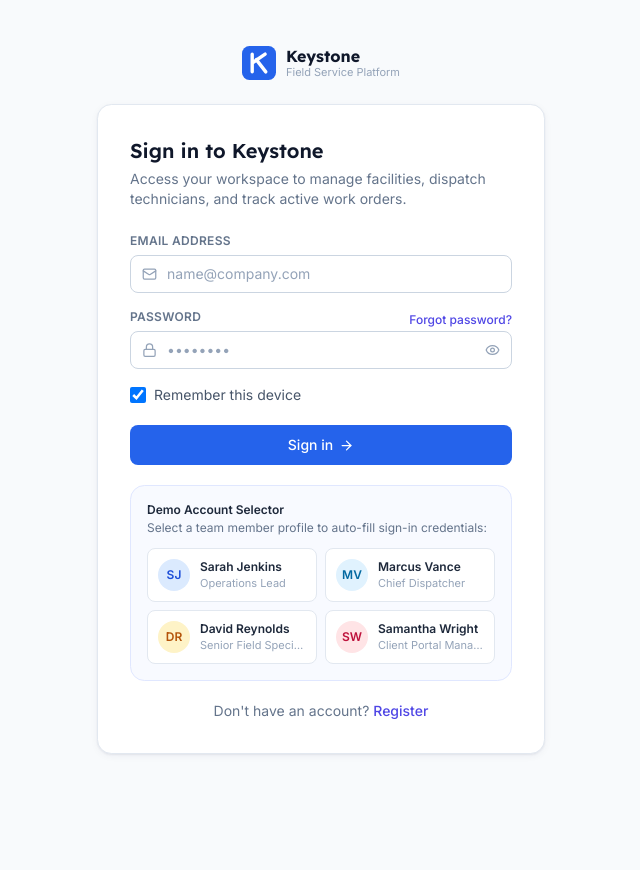
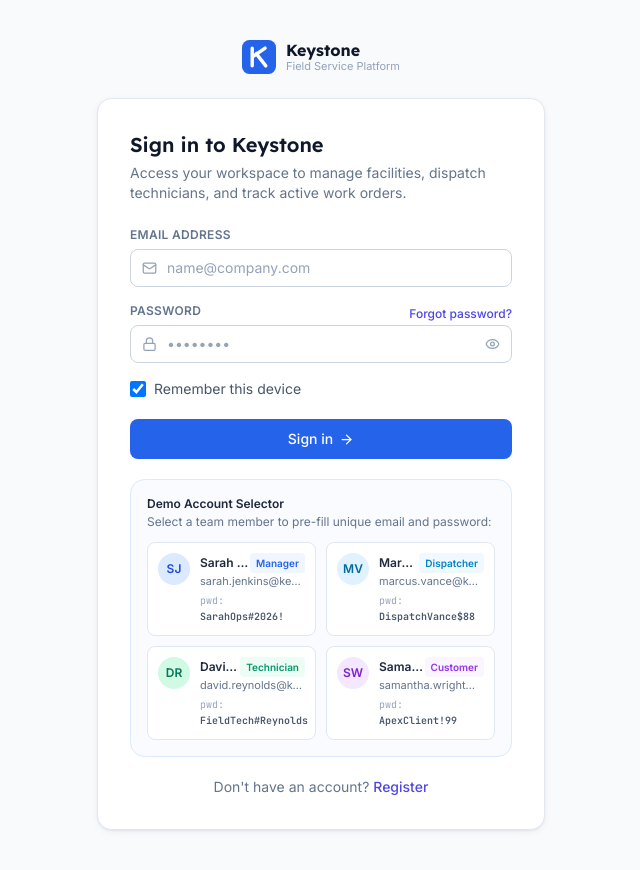
Before and after one commit to akshayvarma121/keystone-frontend-zidio, a React (Vite) app: page /login in a window 1280 px wide. Shown: the whole page, without its empty margins (319-959 px from the left). Before the commit the page ends 800 px from the top, so only its background shows below. Built offline with nearby package versions, Linux system fonts and the light colour scheme.

Commit message:
feat(auth): set distinct corporate emails and unique passwords for each role profile

```diff
--- a/src/context/AuthContext.tsx
+++ b/src/context/AuthContext.tsx
@@ -100,12 +100,14 @@ function parseJwtToUser(token: string): User {
     const role: Role = (payload.role as Role) || 'MANAGER';
     const email = payload.sub || 'admin@keystone.com';
     const knownNames: Record<string, string> = {
+      'sarah.jenkins@keystone.com': 'Sarah Jenkins',
+      'marcus.vance@keystone.com': 'Marcus Vance',
+      'david.reynolds@keystone.com': 'David Reynolds',
+      'samantha.wright@apex-properties.com': 'Samantha Wright',
       'alice@keystone.local': 'Sarah Jenkins',
       'bob@keystone.local': 'Marcus Vance',
       'charlie@keystone.local': 'David Reynolds',
       'dave@acmecorp.com': 'Samantha Wright',
-      'admin@keystone.com': 'Alexander Cross',
-      'tech1@keystone.com': 'Michael Chang',
     };
     const name = knownNames[email] || (email.includes('@') ? email.split('@')[0].replace('.', ' ') : 'Operations Lead');
 
@@ -133,11 +135,10 @@ export const AuthProvider: React.FC<{ children: React.ReactNode }> = ({ children
   });
 
   React.useEffect(() => {
-    if (typeof window === 'undefined') return;
-    const storedToken = window.sessionStorage.getItem(TOKEN_KEY);
-    if (storedToken) {
-      setToken(storedToken);
-      setUser(parseJwtToUser(storedToken));
+    const savedToken = window.sessionStorage.getItem(TOKEN_KEY);
+    if (savedToken) {
+      setToken(savedToken);
+      setUser(parseJwtToUser(savedToken));
     }
   }, []);
 
@@ -158,9 +159,9 @@ export const AuthProvider: React.FC<{ children: React.ReactNode }> = ({ children
         console.warn('Backend login unavailable, creating fallback session:', backendError.message);
         let role: Role = 'MANAGER';
         const em = email.toLowerCase();
-        if (em.includes('dispatcher') || em.includes('bob')) role = 'DISPATCHER';
-        else if (em.includes('tech') || em.includes('charlie')) role = 'TECHNICIAN';
-        else if (em.includes('customer') || em.includes('acme') || em.includes('dave')) role = 'CUSTOMER';
+        if (em.includes('marcus') || em.includes('dispatcher') || em.includes('bob')) role = 'DISPATCHER';
+        else if (em.includes('david') || em.includes('tech') || em.includes('charlie')) role = 'TECHNICIAN';
+        else if (em.includes('samantha') || em.includes('apex') || em.includes('customer') || em.includes('dave')) role = 'CUSTOMER';
 
         const header = btoa(JSON.stringify({ alg: 'HS256', typ: 'JWT' }));
         const payload = btoa(JSON.stringify({
--- a/src/pages/LoginPage.tsx
+++ b/src/pages/LoginPage.tsx
@@ -112,64 +112,80 @@ export const LoginPage: React.FC = () => {
             )}
           </form>
 
-          <div className="mt-5 rounded-xl border border-indigo-100 bg-indigo-50/40 dark:border-indigo-900/40 dark:bg-indigo-950/20 p-4 text-xs">
+          <div className="mt-5 rounded-xl border border-blue-100 bg-blue-50/40 dark:border-blue-900/40 dark:bg-blue-950/20 p-4 text-xs">
             <p className="font-semibold text-slate-800 dark:text-slate-100 mb-0.5">Demo Account Selector</p>
-            <p className="mb-3 text-slate-500 dark:text-slate-400">Select a team member profile to auto-fill sign-in credentials:</p>
+            <p className="mb-3 text-slate-500 dark:text-slate-400">Select a team member to pre-fill unique email and password:</p>
 
-            <div className="grid gap-2 sm:grid-cols-2">
+            <div className="grid gap-2.5 sm:grid-cols-2">
               <button
                 type="button"
-                onClick={() => { setEmail('alice@keystone.local'); setPassword('Password123!'); }}
-                className="flex items-center gap-2.5 rounded-lg border border-slate-200 dark:border-slate-800 bg-white dark:bg-slate-900 p-2.5 text-left hover:border-blue-400 hover:bg-blue-50/50 dark:hover:bg-blue-900/20 transition-all group"
+                onClick={() => { setEmail('sarah.jenkins@keystone.com'); setPassword('SarahOps#2026!'); }}
+                className="flex items-start gap-2.5 rounded-lg border border-slate-200 dark:border-slate-800 bg-white dark:bg-slate-900 p-2.5 text-left hover:border-blue-500 hover:shadow-sm transition-all group"
               >
                 <span className="flex h-8 w-8 items-center justify-center rounded-full bg-blue-100 dark:bg-blue-900/40 text-blue-700 dark:text-blue-300 font-semibold shrink-0">
                   SJ
                 </span>
-                <div className="min-w-0">
-                  <p className="font-semibold text-slate-800 dark:text-slate-100 truncate group-hover:text-blue-600 dark:group-hover:text-blue-400">Sarah Jenkins</p>
-                  <p className="text-[11px] text-slate-400 truncate">Operations Lead</p>
+                <div className="min-w-0 flex-1">
+                  <div className="flex items-center justify-between">
+                    <p className="font-semibold text-slate-800 dark:text-slate-100 truncate group-hover:text-blue-600 dark:group-hover:text-blue-400">Sarah Jenkins</p>
+                    <span className="text-[10px] font-semibold text-blue-600 dark:text-blue-400 bg-blue-50 dark:bg-blue-950/60 px-1.5 py-0.5 rounded">Manager</span>
+                  </div>
+                  <p className="text-[11px] text-slate-500 dark:text-slate-400 truncate">sarah.jenkins@keystone.com</p>
+                  <p className="text-[10px] font-mono text-slate-400 mt-1">pwd: <span className="text-slate-600 dark:text-slate-300 font-semibold">SarahOps#2026!</span></p>
                 </div>
               </button>
 
               <button
                 type="button"
-                onClick={() => { setEmail('bob@keystone.local'); setPassword('Password123!'); }}
-                className="flex items-center gap-2.5 rounded-lg border border-slate-200 dark:border-slate-800 bg-white dark:bg-slate-900 p-2.5 text-left hover:border-sky-400 hover:bg-sky-50/50 dark:hover:bg-sky-900/20 transition-all group"
+                onClick={() => { setEmail('marcus.vance@keystone.com'); setPassword('DispatchVance$88'); }}
+                className="flex items-start gap-2.5 rounded-lg border border-slate-200 dark:border-slate-800 bg-white dark:bg-slate-900 p-2.5 text-left hover:border-sky-500 hover:shadow-sm transition-all group"
               >
                 <span className="flex h-8 w-8 items-center justify-center rounded-full bg-sky-100 dark:bg-sky-900/40 text-sky-700 dark:text-sky-300 font-semibold shrink-0">
                   MV
                 </span>
-                <div className="min-w-0">
-                  <p className="font-semibold text-slate-800 dark:text-slate-100 truncate group-hover:text-sky-600 dark:group-hover:text-sky-400">Marcus Vance</p>
-                  <p className="text-[11px] text-slate-400 truncate">Chief Dispatcher</p>
+                <div className="min-w-0 flex-1">
+                  <div className="flex items-center justify-between">
+                    <p className="font-semibold text-slate-800 dark:text-slate-100 truncate group-hover:text-sky-600 dark:group-hover:text-sky-400">Marcus Vance</p>
+                    <span className="text-[10px] font-semibold text-sky-600 dark:text-sky-400 bg-sky-50 dark:bg-sky-950/60 px-1.5 py-0.5 rounded">Dispatcher</span>
+                  </div>
+                  <p className="text-[11px] text-slate-500 dark:text-slate-400 truncate">marcus.vance@keystone.com</p>
+                  <p className="text-[10px] font-mono text-slate-400 mt-1">pwd: <span className="text-slate-600 dark:text-slate-300 font-semibold">DispatchVance$88</span></p>
                 </div>
               </button>
 
               <button
                 type="button"
-                onClick={() => { setEmail('charlie@keystone.local'); setPassword('Password123!'); }}
-                className="flex items-center gap-2.5 rounded-lg border border-slate-200 dark:border-slate-800 bg-white dark:bg-slate-900 p-2.5 text-left hover:border-amber-400 hover:bg-amber-50/50 dark:hover:bg-amber-900/20 transition-all group"
+                onClick={() => { setEmail('david.reynolds@keystone.com'); setPassword('FieldTech#Reynolds'); }}
+                className="flex items-start gap-2.5 rounded-lg border border-slate-200 dark:border-slate-800 bg-white dark:bg-slate-900 p-2.5 text-left hover:border-emerald-500 hover:shadow-sm transition-all group"
               >
-                <span className="flex h-8 w-8 items-center justify-center rounded-full bg-amber-100 dark:bg-amber-900/40 text-amber-700 dark:text-amber-300 font-semibold shrink-0">
+                <span className="flex h-8 w-8 items-center justify-center rounded-full bg-emerald-100 dark:bg-emerald-900/40 text-emerald-700 dark:text-emerald-300 font-semibold shrink-0">
                   DR
                 </span>
-                <div className="min-w-0">
-                  <p className="font-semibold text-slate-800 dark:text-slate-100 truncate group-hover:text-amber-600 dark:group-hover:text-amber-400">David Reynolds</p>
-                  <p className="text-[11px] text-slate-400 truncate">Senior Field Specialist</p>
+                <div className="min-w-0 flex-1">
+                  <div className="flex items-center justify-between">
+                    <p className="font-semibold text-slate-800 dark:text-slate-100 truncate group-hover:text-emerald-600 dark:group-hover:text-emerald-400">David Reynolds</p>
+                    <span className="text-[10px] font-semibold text-emerald-600 dark:text-emerald-400 bg-emerald-50 dark:bg-emerald-950/60 px-1.5 py-0.5 rounded">Technician</span>
+                  </div>
+                  <p className="text-[11px] text-slate-500 dark:text-slate-400 truncate">david.reynolds@keystone.com</p>
+                  <p className="text-[10px] font-mono text-slate-400 mt-1">pwd: <span className="text-slate-600 dark:text-slate-300 font-semibold">FieldTech#Reynolds</span></p>
                 </div>
               </button>
 
               <button
                 type="button"
-                onClick={() => { setEmail('dave@acmecorp.com'); setPassword('Password123!'); }}
-                className="flex items-center gap-2.5 rounded-lg border border-slate-200 dark:border-slate-800 bg-white dark:bg-slate-900 p-2.5 text-left hover:border-rose-400 hover:bg-rose-50/50 dark:hover:bg-rose-900/20 transition-all group"
+                onClick={() => { setEmail('samantha.wright@apex-properties.com'); setPassword('ApexClient!99'); }}
+                className="flex items-start gap-2.5 rounded-lg border border-slate-200 dark:border-slate-800 bg-white dark:bg-slate-900 p-2.5 text-left hover:border-purple-500 hover:shadow-sm transition-all group"
               >
-                <span className="flex h-8 w-8 items-center justify-center rounded-full bg-rose-100 dark:bg-rose-900/40 text-rose-700 dark:text-rose-300 font-semibold shrink-0">
+                <span className="flex h-8 w-8 items-center justify-center rounded-full bg-purple-100 dark:bg-purple-900/40 text-purple-700 dark:text-purple-300 font-semibold shrink-0">
                   SW
                 </span>
-                <div className="min-w-0">
-                  <p className="font-semibold text-slate-800 dark:text-slate-100 truncate group-hover:text-rose-600 dark:group-hover:text-rose-400">Samantha Wright</p>
-                  <p className="text-[11px] text-slate-400 truncate">Client Portal Manager</p>
+                <div className="min-w-0 flex-1">
+                  <div className="flex items-center justify-between">
+                    <p className="font-semibold text-slate-800 dark:text-slate-100 truncate group-hover:text-purple-600 dark:group-hover:text-purple-400">Samantha Wright</p>
+                    <span className="text-[10px] font-semibold text-purple-600 dark:text-purple-400 bg-purple-50 dark:bg-purple-950/60 px-1.5 py-0.5 rounded">Customer</span>
+                  </div>
+                  <p className="text-[11px] text-slate-500 dark:text-slate-400 truncate">samantha.wright@apex-properties.com</p>
+                  <p className="text-[10px] font-mono text-slate-400 mt-1">pwd: <span className="text-slate-600 dark:text-slate-300 font-semibold">ApexClient!99</span></p>
                 </div>
               </button>
             </div>
```
